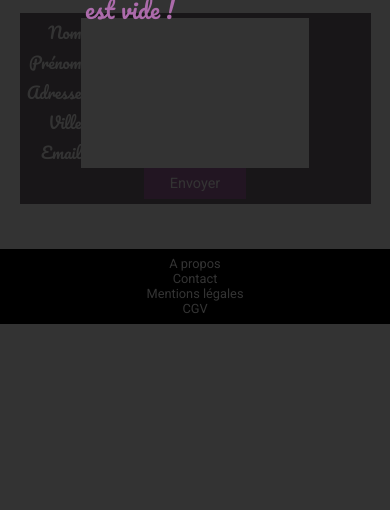
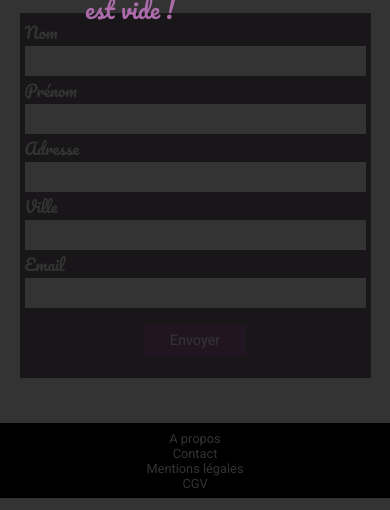
Before and after one commit to julieg44/P5_orinoco, a website: page frontend/card.html in a window 390 px wide. Shown: the part 334-844 px from the top of the page. Drawn offline with Linux system fonts and the light colour scheme.

Commit message:
ajustement formulaire mobile

```diff
--- a/frontend/sass/card.scss
+++ b/frontend/sass/card.scss
@@ -31,6 +31,8 @@ h2{
       border: none;
       padding: 2%;
       font-size: 0.9rem;
+      margin-top: 5%;
+      margin-bottom: 5%;
       @include tablette_ecran{
       padding: 1%;
       font-size: 1.2rem;
@@ -124,7 +126,6 @@ h2{
 
   ///formulaire
 
-
   form {
     width: 100%;
     #civilite p, #adresse p, #mail p{
@@ -134,17 +135,21 @@ h2{
   }
 
   form > div{
-    display: flex;
+    @include tablette_ecran{
+      display: flex;
+    }
   }
 
   .label{
     width: 20%;
-    text-align: right;
+    text-align: left;
     font-family: 'Pacifico', cursive;
     font-size: 1rem;
     color: #fff;
     vertical-align: top;
     @include tablette_ecran{
+      width: 20%;
+      text-align: right;
       font-size: 1.3rem;
       margin-right: 2%;
       margin-bottom: 2%;
@@ -158,7 +163,10 @@ h2{
   .input{
     border: none;
     height: 30px;
-    width: 80%;
+    width: 100%;
+    @include tablette_ecran{
+      width: 80%;
+    }
   }
 
   #cp-mobile{
```
Also changed, not shown: frontend/main.css, 1 other file.
